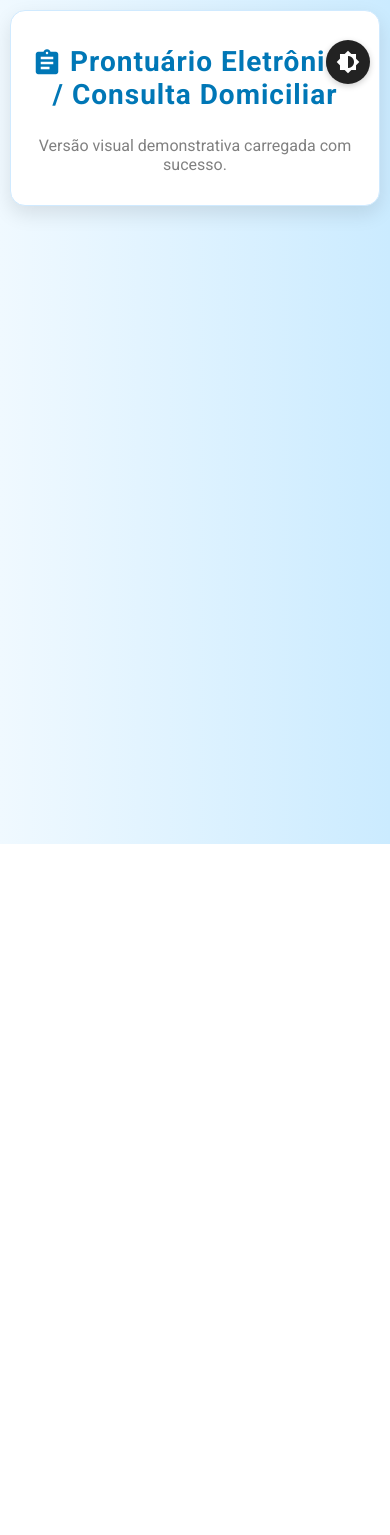
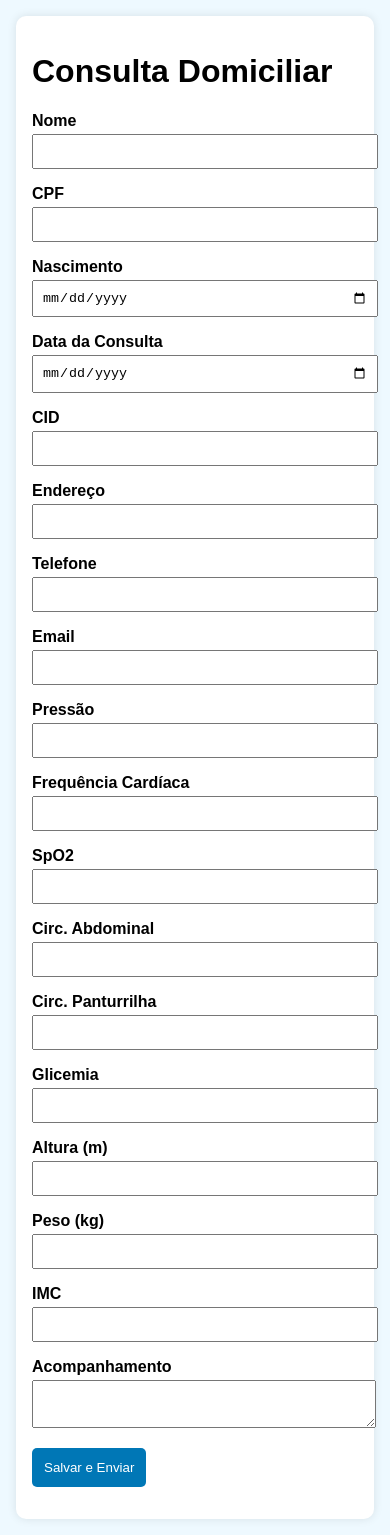
Before and after one commit to minutomedicooficial-ctrl/prontuario-eletronico, a plain HTML site: page index.html in a window 390 px wide. Before the commit the page ends 844 px from the top, so only its background shows below. Drawn offline with Linux system fonts and the light colour scheme.

Commit message:
Add files via upload

```diff
--- a/index.html
+++ b/index.html
@@ -1,123 +1,112 @@
 <!DOCTYPE html>
 <html lang="pt-br">
 <head>
-  <meta charset="UTF-8">
-  <meta name="viewport" content="width=device-width, initial-scale=1.0">
-  <title>Prontuário Eletrônico / Consulta Domiciliar</title>
-  <link href="https://fonts.googleapis.com/css2?family=Roboto:wght@400;700&display=swap" rel="stylesheet">
-  <link href="https://fonts.googleapis.com/icon?family=Material+Icons" rel="stylesheet">
+  <meta charset="UTF-8"/>
+  <meta name="viewport" content="width=device-width, initial-scale=1.0"/>
+  <title>Prontuário Eletrônico</title>
+  <link rel="manifest" href="manifest.webmanifest"/>
   <style>
-    body {
-      font-family: 'Roboto', sans-serif;
-      background: linear-gradient(to right, #f0f9ff, #cbebff);
-      margin: 0;
-      padding: 0;
-      transition: background 0.3s ease;
-    }
-    .container {
-      max-width: 800px;
-      margin: 30px auto;
-      background: #ffffff;
-      padding: 25px;
-      border-radius: 15px;
-      box-shadow: 0 8px 20px rgba(0, 0, 0, 0.1);
-      border: 1px solid #d0eaff;
-    }
-    h1 {
-      text-align: center;
-      color: #0077b6;
-      font-size: 28px;
-      letter-spacing: 1px;
-      margin-bottom: 25px;
-    }
-    label {
-      display: block;
-      margin-top: 15px;
-      font-weight: bold;
-      color: #333;
-    }
-    input, textarea {
-      width: 100%;
-      padding: 10px;
-      margin-top: 5px;
-      border: 1px solid #ccc;
-      border-radius: 8px;
-      box-sizing: border-box;
-      font-size: 14px;
-    }
-    textarea {
-      resize: vertical;
-    }
-    button {
-      margin-top: 20px;
-      padding: 12px 24px;
-      background: linear-gradient(to right, #00b894, #00cec9);
-      color: white;
-      border: none;
-      border-radius: 8px;
-      cursor: pointer;
-      font-weight: bold;
-      font-size: 14px;
-      transition: background 0.3s ease;
-      display: inline-flex;
-      align-items: center;
-      gap: 8px;
-    }
-    button:hover {
-      background: linear-gradient(to right, #00cec9, #00b894);
-    }
-    .entry {
-      background: #ecf0f1;
-      padding: 12px;
-      margin-top: 12px;
-      border-radius: 8px;
-      font-size: 14px;
-      border-left: 5px solid #00b894;
-    }
-    .dark-mode {
-      background: #121212;
-      color: #e0e0e0;
-    }
-    .dark-mode .container {
-      background: #1e1e1e;
-      border-color: #333;
-    }
-    .dark-mode input,
-    .dark-mode textarea {
-      background: #2c2c2c;
-      color: #fff;
-      border: 1px solid #444;
-    }
-    .toggle-dark {
-      position: fixed;
-      top: 20px;
-      right: 20px;
-      background: #222;
-      color: #fff;
-      padding: 10px;
-      border: none;
-      border-radius: 50%;
-      cursor: pointer;
-      box-shadow: 0 2px 6px rgba(0,0,0,0.2);
-    }
-    @media (max-width: 600px) {
-      .container {
-        margin: 10px;
-        padding: 15px;
-      }
-    }
+    body { font-family: sans-serif; background: #eef9ff; margin: 0; padding: 1rem; }
+    .container { max-width: 600px; margin: auto; background: white; padding: 1rem; border-radius: 10px; box-shadow: 0 0 10px rgba(0,0,0,0.1); }
+    label { display: block; margin-top: 1rem; font-weight: bold; }
+    input, textarea { width: 100%; padding: 0.5rem; margin-top: 0.25rem; }
+    button { margin-top: 1rem; padding: 0.75rem; background: #0077b6; color: white; border: none; border-radius: 5px; cursor: pointer; }
+    button:hover { background: #0096c7; }
   </style>
 </head>
 <body>
-  <button class="toggle-dark material-icons" onclick="toggleDarkMode()">brightness_6</button>
   <div class="container">
-    <h1><span class="material-icons" style="vertical-align: middle; font-size: 30px;">assignment</span> Prontuário Eletrônico / Consulta Domiciliar</h1>
-    <!-- Campos do formulário viriam aqui (removidos para brevidade) -->
-    <p style="text-align:center; color:gray;">Versão visual demonstrativa carregada com sucesso.</p>
+    <h1>Consulta Domiciliar</h1>
+    <label for="nome">Nome</label>
+    <input type="text" id="nome" required>
+    <label for="cpf">CPF</label>
+    <input type="text" id="cpf">
+    <label for="nascimento">Nascimento</label>
+    <input type="date" id="nascimento">
+    <label for="data_consulta">Data da Consulta</label>
+    <input type="date" id="data_consulta">
+    <label for="cid">CID</label>
+    <input type="text" id="cid">
+    <label for="endereco">Endereço</label>
+    <input type="text" id="endereco">
+    <label for="telefone">Telefone</label>
+    <input type="text" id="telefone">
+    <label for="email">Email</label>
+    <input type="email" id="email">
+    <label for="pressao">Pressão</label>
+    <input type="text" id="pressao">
+    <label for="fc">Frequência Cardíaca</label>
+    <input type="text" id="fc">
+    <label for="spo2">SpO2</label>
+    <input type="text" id="spo2">
+    <label for="circ_abd">Circ. Abdominal</label>
+    <input type="text" id="circ_abd">
+    <label for="circ_pant">Circ. Panturrilha</label>
+    <input type="text" id="circ_pant">
+    <label for="glicemia">Glicemia</label>
+    <input type="text" id="glicemia">
+    <label for="altura">Altura (m)</label>
+    <input type="text" id="altura">
+    <label for="peso">Peso (kg)</label>
+    <input type="text" id="peso">
+    <label for="imc">IMC</label>
+    <input type="text" id="imc" readonly>
+    <label for="acompanhamento">Acompanhamento</label>
+    <textarea id="acompanhamento"></textarea>
+    <button onclick="salvarEEnviar()">Salvar e Enviar</button>
+    <p id="status"></p>
   </div>
+
   <script>
-    function toggleDarkMode() {
-      document.body.classList.toggle('dark-mode');
+    const endpoint = "https://script.google.com/macros/s/AKfycbzZRijSZa6XgMi_C4pHlKMIUc0oNmK2NKo3iNe9ensZlxUuXIxezfORCEb6Aw0yOjzq/exec";
+
+    function calcularIMC() {
+      const peso = parseFloat(document.getElementById('peso').value.replace(',', '.'));
+      const altura = parseFloat(document.getElementById('altura').value.replace(',', '.'));
+      if (!isNaN(peso) && !isNaN(altura) && altura > 0) {
+        const imc = peso / (altura * altura);
+        document.getElementById('imc').value = imc.toFixed(1);
+      } else {
+        document.getElementById('imc').value = "";
+      }
+    }
+
+    document.getElementById('peso').addEventListener('input', calcularIMC);
+    document.getElementById('altura').addEventListener('input', calcularIMC);
+
+    function salvarEEnviar() {
+      const dados = {
+        nome: document.getElementById('nome').value,
+        cpf: document.getElementById('cpf').value,
+        nascimento: document.getElementById('nascimento').value,
+        data_consulta: document.getElementById('data_consulta').value,
+        cid: document.getElementById('cid').value,
+        endereco: document.getElementById('endereco').value,
+        telefone: document.getElementById('telefone').value,
+        email: document.getElementById('email').value,
+        pressao: document.getElementById('pressao').value,
+        fc: document.getElementById('fc').value,
+        spo2: document.getElementById('spo2').value,
+        circ_abd: document.getElementById('circ_abd').value,
+        circ_pant: document.getElementById('circ_pant').value,
+        glicemia: document.getElementById('glicemia').value,
+        altura: document.getElementById('altura').value,
+        peso: document.getElementById('peso').value,
+        acompanhamento: document.getElementById('acompanhamento').value
+      };
+
+      fetch(endpoint, {
+        method: "POST",
+        headers: { "Content-Type": "application/json" },
+        body: JSON.stringify(dados)
+      })
+      .then(response => {
+        document.getElementById('status').innerText = "✅ Enviado com sucesso!";
+      })
+      .catch(error => {
+        console.error(error);
+        document.getElementById('status').innerText = "❌ Erro ao enviar.";
+      });
     }
   </script>
 </body>
```
Also changed, not shown: sw.js (added, +14 -0 lines), manifest.webmanifest (added).
